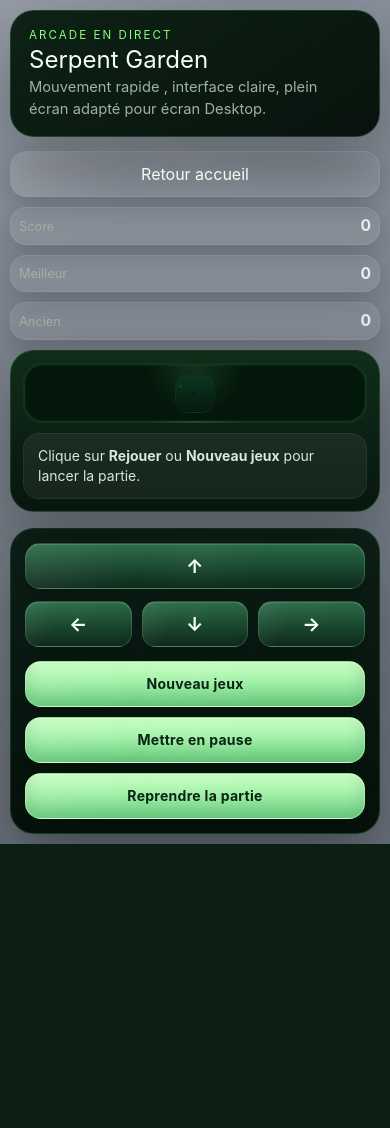
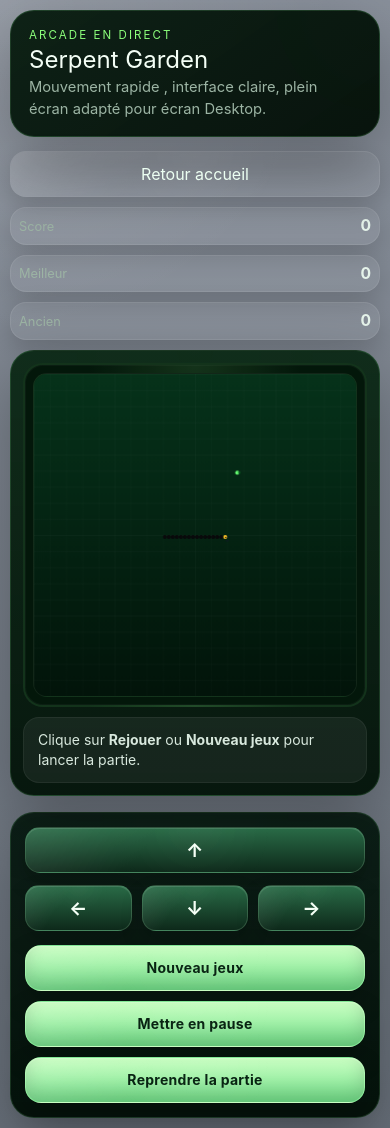
Before and after one commit to Amany944/Serpent-Garden, a PHP site: page /game.html in a window 390 px wide. Before the commit the page ends 844 px from the top, so only its background shows below. Run offline with PHP 8.4, Linux system fonts and the light colour scheme; data that the repository does not hold is empty.

Commit message:
committing of the mobile viewport

```diff
--- a/assets/css/style.css
+++ b/assets/css/style.css
@@ -845,13 +845,23 @@ h1 {
 }
 
 @media (max-width: 640px) {
+  html,
+  body {
+    min-height: auto;
+    height: auto;
+  }
+
   .page-shell {
     padding: 12px;
   }
 
   .page-shell--game {
+    min-height: auto;
+    height: auto;
     padding: 10px;
     gap: 10px;
+    overflow-x: hidden;
+    overflow-y: auto;
   }
 
   .hero-card,
--- a/assets/js/game.js
+++ b/assets/js/game.js
@@ -165,19 +165,14 @@ function chooseApplePosition() {
     }
   }
 
-  const head = STATE.snake[0];
   if (!freeCells.length) {
-    return { x: head.x, y: head.y };
+    return {
+      x: Math.floor(Math.random() * GRID),
+      y: Math.floor(Math.random() * GRID)
+    };
   }
 
-  freeCells.sort((a, b) => {
-    const da = Math.abs(a.x - head.x) + Math.abs(a.y - head.y);
-    const db = Math.abs(b.x - head.x) + Math.abs(b.y - head.y);
-    return db - da;
-  });
-
-  const upperSlice = freeCells.slice(0, Math.max(1, Math.floor(freeCells.length * 0.35)));
-  return upperSlice[Math.floor(Math.random() * upperSlice.length)];
+  return freeCells[Math.floor(Math.random() * freeCells.length)];
 }
 
 function initialSnake() {
--- a/game.html
+++ b/game.html
@@ -7,7 +7,7 @@
   <link rel="stylesheet" href="assets/css/tailwind.css">
   <link rel="stylesheet" href="assets/css/style.css">
 </head>
-<body class="page-shell page-shell--game h-screen overflow-hidden grid grid-rows-[auto,1fr]">
+<body class="page-shell page-shell--game">
   <header class="game-topbar">
     <div class="game-brand">
       <p class="game-brand__kicker">Arcade en direct</p>
```
